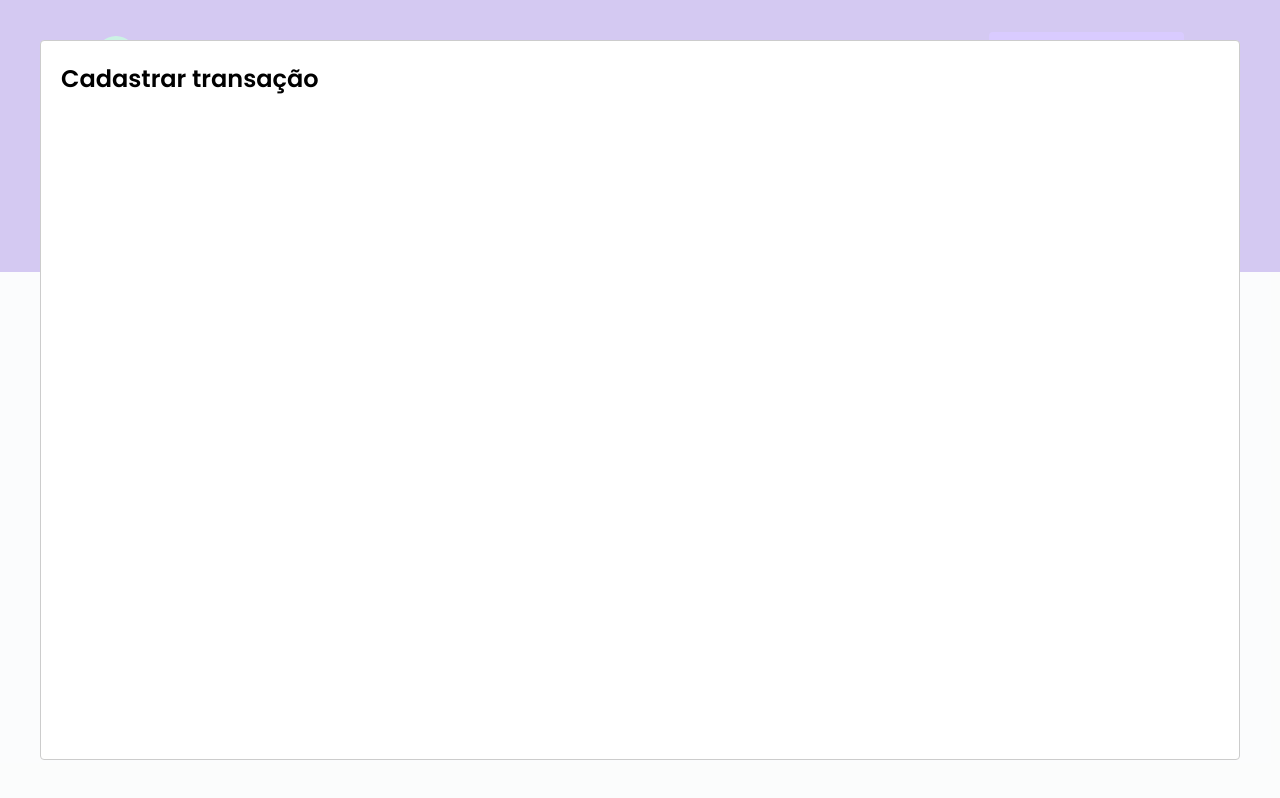
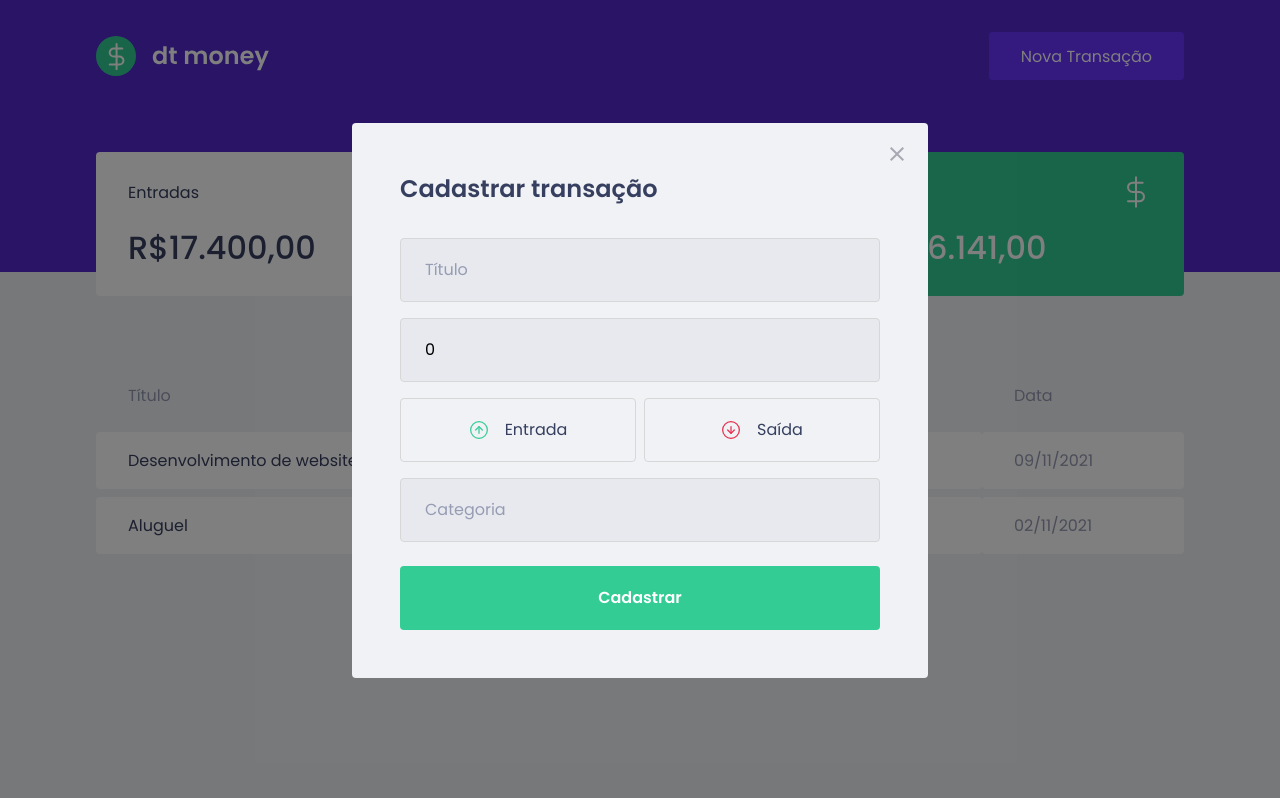
Before and after one commit to mancinilucas/ignite-dtmoney, a React (Create React App) app: page / in a window 1280 px wide. Both pictures are taken after a click on the button "Nova Transação". Built offline with nearby package versions, Linux system fonts and the light colour scheme; no server answers; what miragejs would draw is missing.

Commit message:
modal finalizado

```diff
--- a/package.json
+++ b/package.json
@@ -6,6 +6,7 @@
     "axios": "^0.24.0",
     "mirage.js": "^1.0.0",
     "miragejs": "^0.1.42",
+    "polished": "^4.1.3",
     "react": "^17.0.2",
     "react-dom": "^17.0.2",
     "react-modal": "^3.14.4",
--- a/src/App.tsx
+++ b/src/App.tsx
@@ -3,6 +3,7 @@
 import Modal from 'react-modal'
 import { useState } from "react";
 
+import { NewTransactionModal } from "./components/NewTransactionModal";
 import { GlobalStyle } from "./styles/global";
 
 Modal.setAppElement('#root');
@@ -24,11 +25,10 @@
 
       <Dashboard />
 
-      <Modal
-      isOpen={ isNewTransactionModalOpen}
-      onRequestClose={ handleCloseNewTransactionModal}>
-        <h2>Cadastrar transação</h2>
-      </Modal>
+      <NewTransactionModal
+      isOpen = { isNewTransactionModalOpen}
+      onRequestClose = { handleCloseNewTransactionModal}
+      />
 
       <GlobalStyle />
     </>
--- /dev/null
+++ b/src/components/NewTransactionModal/index.tsx
@@ -0,0 +1,97 @@
+import { FormEvent, useState } from 'react'
+import Modal from 'react-modal'
+import incomeImg from '../../assets/income.svg'
+import outcomeImg from '../../assets/outcome.svg'
+import closeImg from '../../assets/close.svg'
+import { Container, RadioBox, TransactionTypeContainer } from './styles'
+
+interface NewTransactionModalProps{
+  isOpen: boolean;
+  onRequestClose: () => void;
+}
+
+export function NewTransactionModal({ isOpen, onRequestClose }: NewTransactionModalProps){
+  const [title, setTitle] = useState('');
+  const [value, setValue] = useState(0);
+  const [category, setCategory] = useState('');
+  const [type, setType] = useState('deposit ')
+
+  function handleCreateNewTransaction(event: FormEvent){
+    event.preventDefault()
+
+  }
+
+  return(
+    <Modal
+    isOpen={ isOpen}
+    onRequestClose={onRequestClose}
+    overlayClassName="react-modal-overlay"
+    className="react-modal-content"
+    >
+
+      <button
+      type="button"
+      onClick={onRequestClose}
+      className="react-modal-close"
+      >
+        <img src= { closeImg } alt="Fechar modal" />
+      </button>
+
+
+      <Container onSubmit = { handleCreateNewTransaction }>
+      <h2>Cadastrar transação</h2>
+
+      <input
+      placeholder="Título"
+      value={title}
+      onChange={event => setTitle(event.target.value)}
+      />
+
+      <input
+      type="number"
+      placeholder="Valor"
+      value={value}
+      onChange={event => setValue(Number(event.target.value))}
+      />
+
+      <TransactionTypeContainer>
+        <RadioBox
+        type="button"
+        onClick={() => { setType('deposit');}}
+        isActive={type === 'deposit'}
+        activeColor="green"
+        >
+          <img src= { incomeImg } alt="Entrada" />
+          <span>Entrada</span>
+        </RadioBox>
+
+        <RadioBox
+        type="button"
+        onClick={() => { setType('withdraw');}} //para mudar tipo assim que for clicado
+        isActive={type === 'withdraw'}
+        activeColor="red"
+        >
+          <img src= { outcomeImg } alt="Saída" />
+          <span>Saída</span>
+        </RadioBox>
+      </TransactionTypeContainer>
+
+      <input
+      placeholder="Categoria"
+      value={category}
+      onChange={event => setCategory(event.target.value)}
+      />
+
+      <button type="submit">
+        Cadastrar
+      </button>
+
+      </Container>
+    </Modal>
+
+
+
+
+
+  )
+}
--- /dev/null
+++ b/src/components/NewTransactionModal/styles.ts
@@ -0,0 +1,103 @@
+import styled from 'styled-components'
+import { darken, transparentize } from 'polished';
+
+export const Container = styled.form`
+  h2 {
+    color: var(--text-title);
+    font-size: 1.5rem;
+    margin-bottom: 2rem;
+  }
+
+  input {
+    width: 100%;
+    padding: 0 1.5rem;
+    height: 4rem;
+    border-radius: 0.25rem;
+
+    background: var(--input-background);
+    border: 1px solid var(--input-border);
+
+    font-weight: 400;
+    font-size: 1rem;
+
+    &::placeholder{
+      color: var(--text-body);
+    }
+
+    & + input {
+      margin-top: 1rem;
+    }
+
+  }
+  button[type="submit"]{
+      width: 100%;
+      padding: 0 1.5rem;
+      height: 4rem;
+      background: var(--green);
+      color: #fff;
+      border-radius: 0.25rem;
+      border: 0;
+      font-size: 1rem;
+      margin-top: 1.5rem;
+      font-weight: 600;
+
+      transition: filter 0.2s;
+
+      &:hover{
+        filter: brightness(0.9)
+      }
+  }
+
+`
+
+export const TransactionTypeContainer = styled.div`
+  margin: 1rem 0;
+  display: grid;
+  grid-template-columns: 1fr 1fr;
+  gap: 0.5rem;
+  `
+
+  //não pode ser usado as var no JS pois dá erro, então deve-se fazer assim
+  const colors = {
+    red: '#e52e4D',
+    green: '#33cc95'
+  }
+
+
+
+  interface RadioBoxProps{
+    isActive: boolean;
+    activeColor: 'green' | 'red'; //se deixasse string poderia gerar algum erro
+  }
+
+  export const RadioBox = styled.button<RadioBoxProps>` //passa propriedade p/ componente
+    height: 4rem;
+    border: 1px solid #d7d7d7;
+    border-radius: 0.25rem;
+
+    background: ${(props)=> props.isActive
+    ? transparentize(0.9, colors[props.activeColor])
+    : 'transparent'}; //estilização a partir de uma propriedade
+
+    display: flex;
+    align-items: center;
+    justify-content:center;
+
+    transition: border-color 0.2s;
+
+    &:hover{
+      border-color: ${darken(0.1, '#d7d7d7')};
+    }
+
+    img{
+      width: 20px;
+      height: 20px;
+    }
+
+    span{
+      display: inline-block;
+      margin-left: 1rem;
+      font-size: 1rem;
+      color: var(--text-title);
+    }
+  `
--- a/src/styles/global.ts
+++ b/src/styles/global.ts
@@ -5,6 +5,8 @@
 :root {
   --background: #f0f2f5;
   --shape: #FFFFFF;
+  --input-background: #e7e9ee;
+  --input-border: #d7d7d7;
 
   --red: #e52e4D;
   --blue: #5429CC;
@@ -57,4 +59,39 @@
   cursor: not-allowed;
 }
 
+.react-modal-overlay{
+  background: rgba(0, 0, 0, 0.5);
+
+  position: fixed;
+  top: 0;
+  bottom: 0;
+  right: 0;
+  left: 0;
+
+  display: flex;
+  align-items: center;
+  justify-content: center;
+}
+
+.react-modal-content{
+width: 100%;
+max-width: 576px;
+background: var(--background);
+padding: 3rem;
+position: relative;
+border-radius: 0.25rem;
+}
+
+.react-modal-close{
+  position: absolute;
+  right: 1.5rem;
+  top: 1.5rem;
+  border: 0;
+  background: transparent;
+  transition: filter 0.2s;
+
+  &:hover{
+    filter: brightness(0.8);
+  }
+}
 `
```
Also changed, not shown: 1 other file (tests, documents, lock files or other folders).
